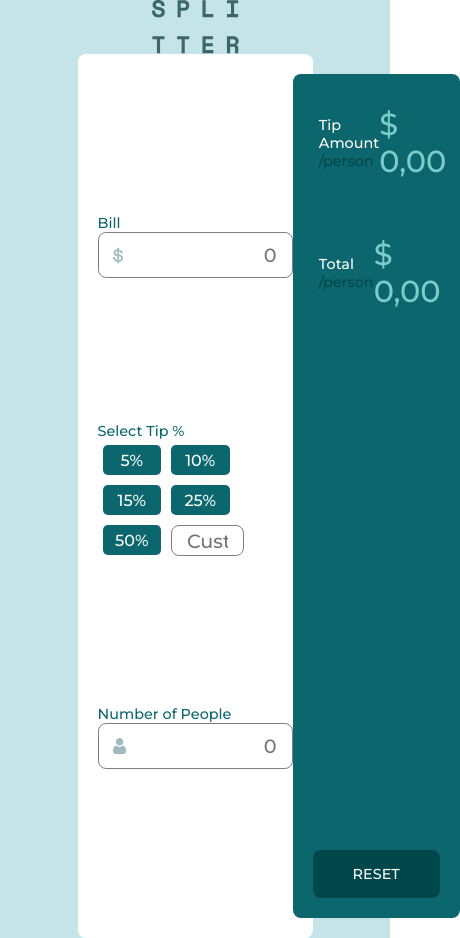
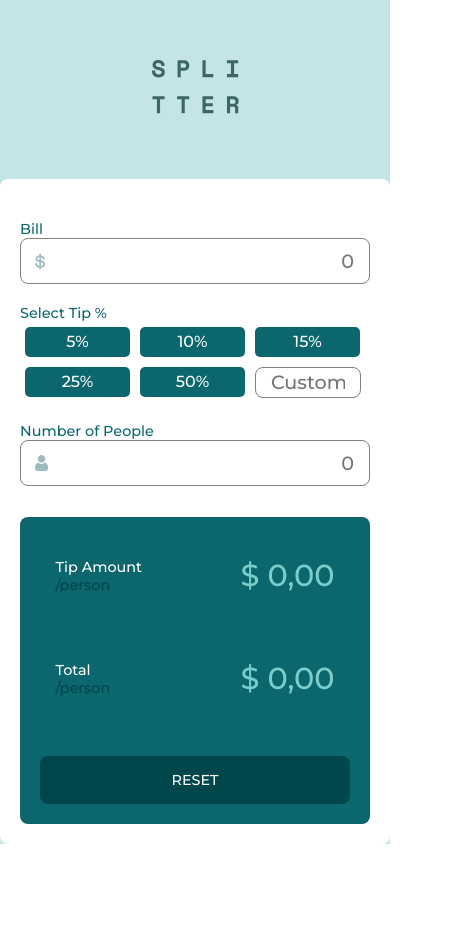
Before and after one commit to clementmoreno0803/tipcalculator, a Vue app: page / in a window 390 px wide. Shown: the whole page, 460 px wide, since content can reach past the window. After the commit the page ends 844 px from the top, so only its background shows below. Built offline with nearby package versions, Linux system fonts and the light colour scheme.

Commit message:
derniere modifs

```diff
--- a/src/App.vue
+++ b/src/App.vue
@@ -71,7 +71,7 @@
 <script>
 import tipsbuton from "./components/tip.vue";
 import useValidate from "@vuelidate/core";
-import {required} from "@vuelidate/validators"
+import { required } from "@vuelidate/validators";
 export default {
   name: "App",
   components: { tipsbuton },
@@ -86,10 +86,10 @@ export default {
   },
   validations() {
     return {
-      bill: {required},
-      person: {required},
-      customtip: {required}
-    }
+      bill: { required },
+      person: { required },
+      customtip: { required },
+    };
   },
   computed: {
     tipsperperson() {
@@ -197,6 +197,7 @@ label {
 /* ------ GENERALE ------ */
 .app_container {
   width: 100vw;
+  height: 100vh;
   background: var(--primary);
   display: flex;
   align-items: center;
@@ -241,15 +242,6 @@ input {
   color: var(--forthly);
   width: -webkit-fill-available;
 }
-
-/* .tip_button{
-  width: calc( 95% / 3);
-    background: var(--thirdly);
-    margin: 2px;
-    color: white;
-    font-size: 1rem;
-    font-family: 'Montserrat';
-} */
 
 input:focus {
   outline: none !important;
@@ -309,22 +301,26 @@ button {
   background: var(--fifty);
   transition: all 0.2s ease-in-out;
 }
-
-@media (max-width:688px){
+@media (max-width: 982px) {
+.app_container svg{
+  margin: 60px 0;
+  height: 80px;
+}
 
   /* ----LEFT PART ---  */
-.calculator_container{
-  width: calc(100%-40px);
+  .calculator_container {
+    width: calc(100% - 40px);
+    flex-direction: column;
     height: 100vh;
   }
-.left-part{
+  .left-part {
     width: 100%;
     margin-bottom: 10px;
   }
 
   /* -----RIGHT PART---- */
-.tips_container{
-width:calc(100% - 40px);
+  .tips_container {
+    width: calc(100% - 40px);
   }
 }
 </style>
```
Also changed, not shown: public/index.html (renamed from index.html). Lines whose indentation alone changed are shown as unchanged.
